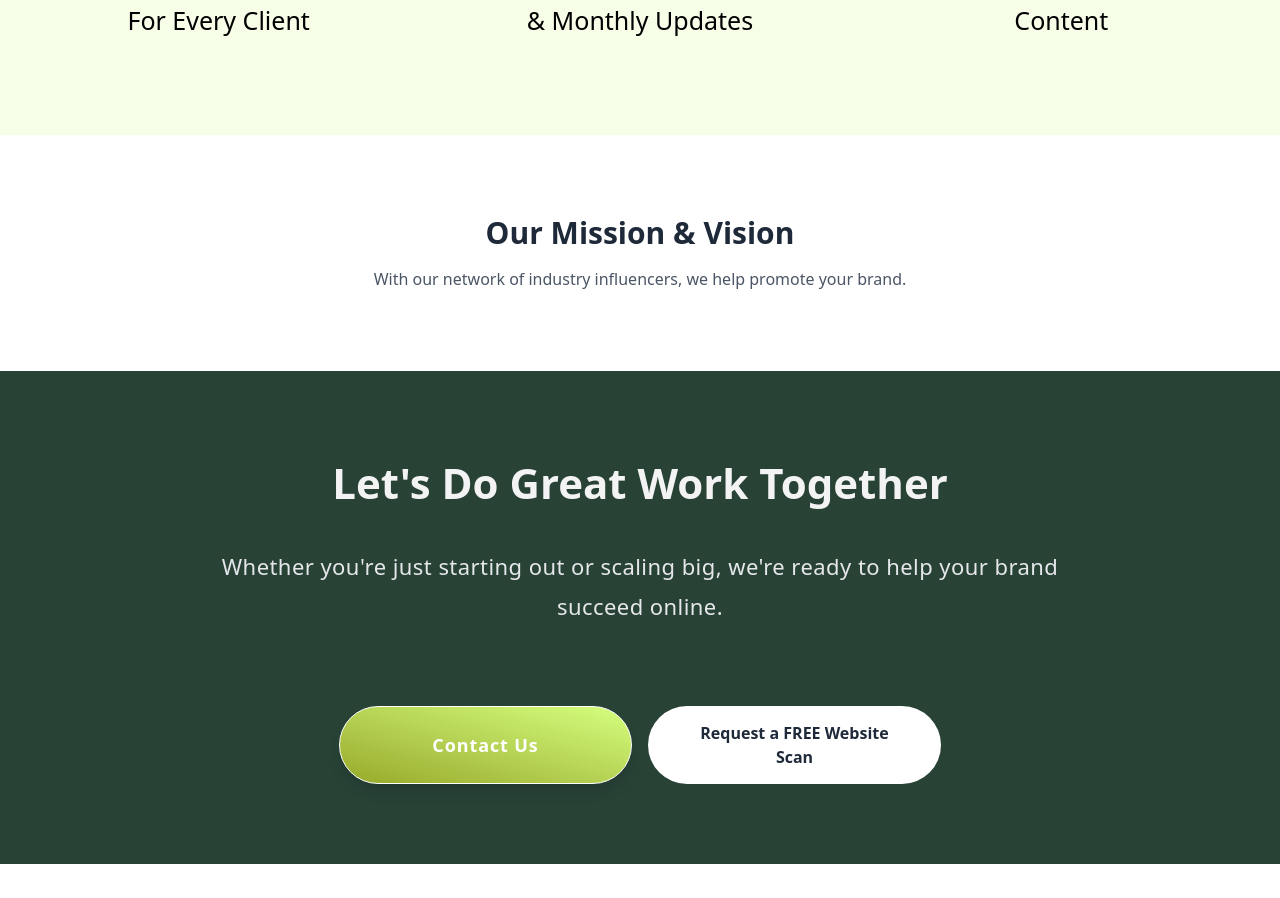
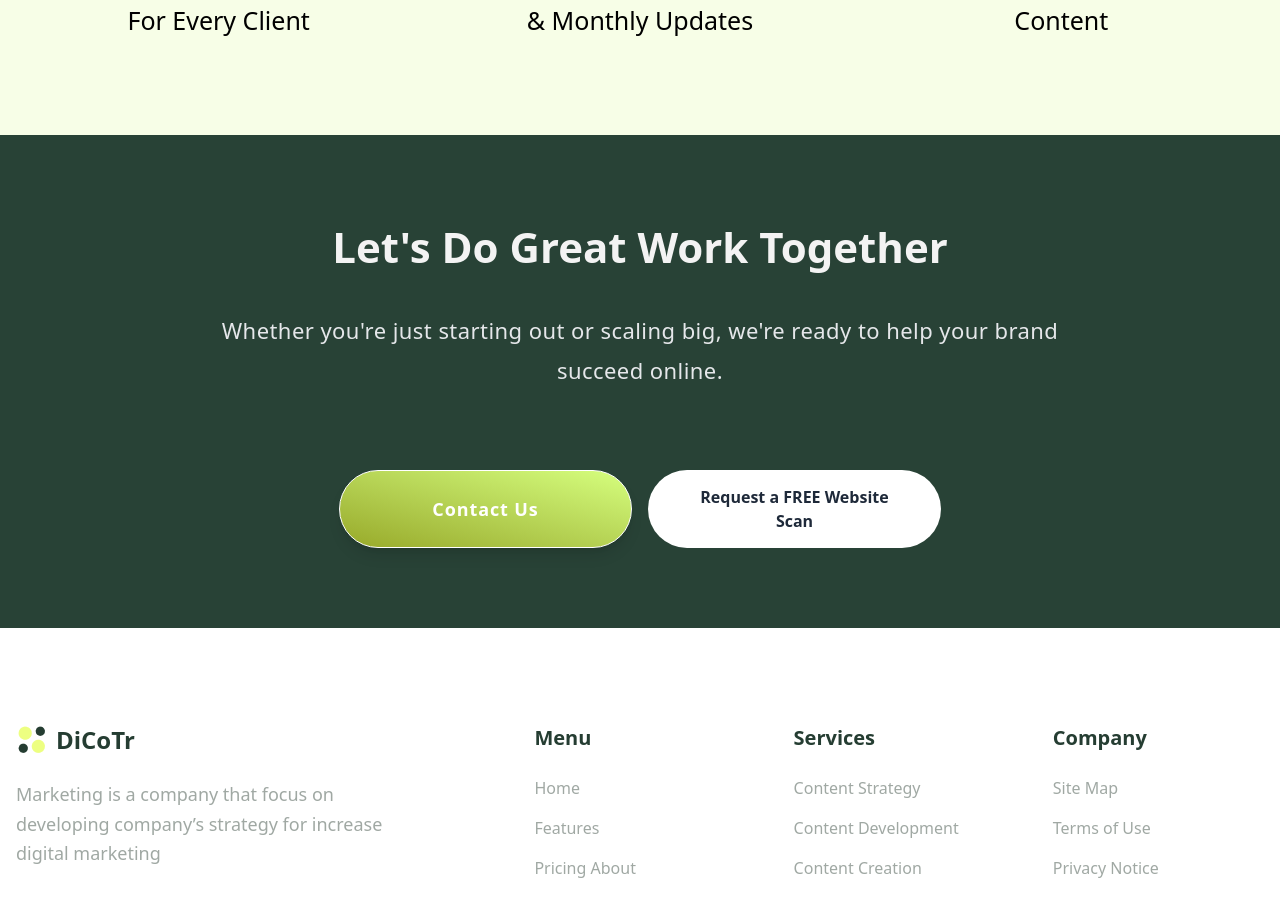
Before and after one commit to dicotr-ai/website, a Next.js app: page /about in a window 1280 px wide. Shown: the part 2363-3261 px from the top of the page. Built offline with nearby package versions, Linux system fonts and the light colour scheme.

Commit message:
UI improved of mission and vision

```diff
--- a/app/components/pages/connectClient.tsx
+++ /dev/null
@@ -1,22 +0,0 @@
-const connectClient = () =>{
-    return(
-        <>
-            <section className="bg-gray-800 text-white py-20">
-                <div className="container mx-auto px-6 text-center">
-                    <h2 className="text-3xl font-bold">Let&apos;s Do Great Work Together</h2>
-                    <p className="mt-4">Whatever your vision, we&apos;re ready to bring it to lifes. Let&apos;s create something impactful.</p>
-                    <div className="mt-8 flex justify-center space-x-4">
-                        <button className="bg-lime-400 text-white font-bold px-8 py-3 rounded-full hover:bg-lime-500 transition-colors">
-                            Contact Us
-                        </button>
-                        <button className="bg-white text-gray-800 font-bold px-8 py-3 rounded-full hover:bg-gray-200 transition-colors">
-                            Request a FREE Website Scan
-                        </button>
-                    </div>
-                </div>
-            </section>
-        </>
-    )
-}
-
-export default connectClient;
--- a/app/components/pages/missionAndVision.tsx
+++ b/app/components/pages/missionAndVision.tsx
@@ -1,14 +1,16 @@
-const mission_vision = () =>{
+const missionAndVision = () =>{
     return(
         <>
-            <section className="container mx-auto px-6 py-20 text-center">
-                 <h2 className="text-3xl font-bold text-gray-800">Our Mission & Vision</h2>
-                 <p className="text-gray-600 mt-4 max-w-2xl mx-auto">
-                    With our network of industry influencers, we help promote your brand.
-                 </p>
-            </section>
+            <div className="w-full h-full relative overflow-hidden">
+                <div className="absolute left-[135px] top-[50px] text-[#253D32] text-[42px] font-rubik font-semibold">
+                    Our Mission & Vision
+                </div>
+                <div className="absolute left-[135px] top-[158px] w-[606px] text-[#78847D] text-[22px] font-rubik font-normal leading-[40px]">
+                    Using our network of industry influencers, we help promote your content
+                </div>
+            </div>
         </>
     );
 }
 
-export default mission_vision;
+export default missionAndVision;
```
